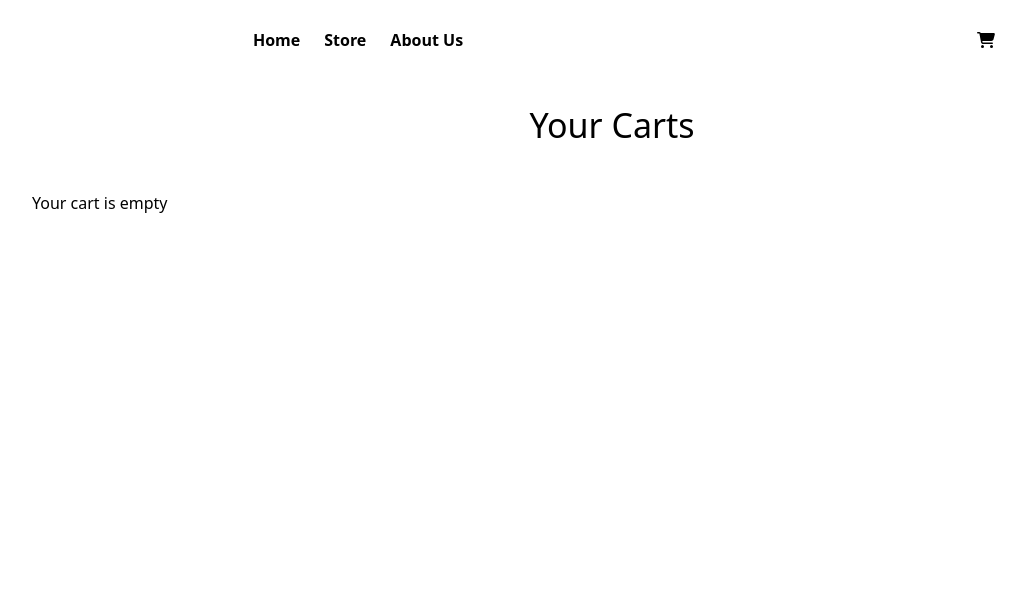
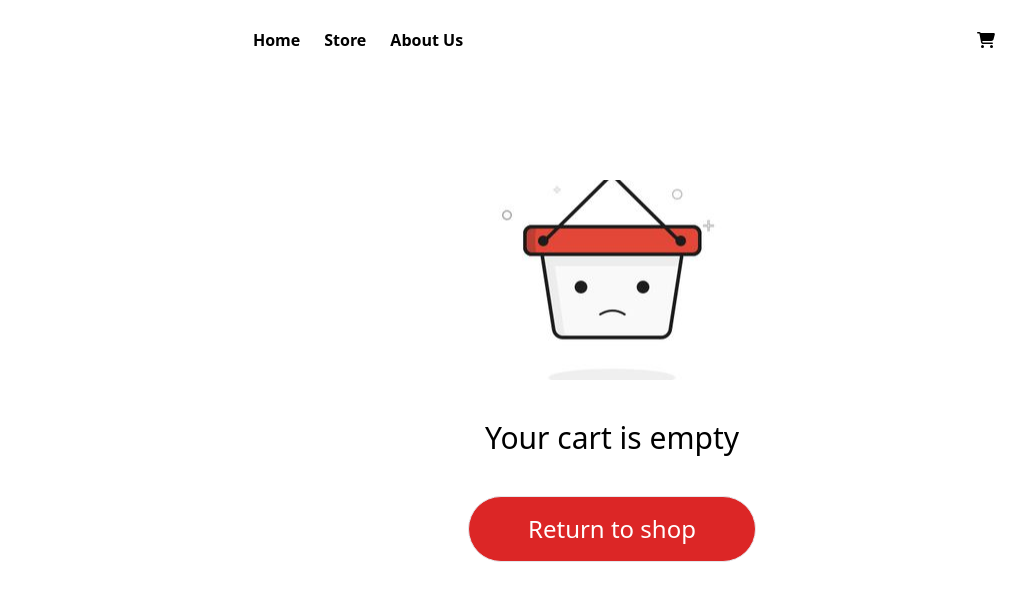
Before and after one commit to Hafizshkr/Ecommerce-store-react, a React (Vite) app: page /Cart in a window 1280 px wide. Shown: the top 600 px of the page, without its empty margins (28-1054 px from the left). Built offline with nearby package versions, Linux system fonts and the light colour scheme.

Commit message:
add some styles on cartpage

```diff
--- a/src/Pages/Cart/CartPage.jsx
+++ b/src/Pages/Cart/CartPage.jsx
@@ -2,7 +2,12 @@ import { FontAwesomeIcon } from "@fortawesome/react-fontawesome";
 import Navbar from "../../Components/Navbar";
 import { useDispatch, useSelector } from "react-redux";
 import { faX } from "@fortawesome/free-solid-svg-icons";
-import { quantifierMinus, quantifierPlus, removeFromCart } from "../Store/Cart/cart";
+import {
+  quantifierMinus,
+  quantifierPlus,
+  removeFromCart,
+} from "../Store/Cart/cart";
+import EmptyCart from "./section/EmptyCart";
 
 const CartPage = () => {
   const cartItems = useSelector((store) => store.cart.items);
@@ -15,8 +20,8 @@ const CartPage = () => {
     dispatch(quantifierPlus({ productId, quantity: 1 }));
   };
   const handleMinusItem = (productId) => {
-    dispatch(quantifierMinus({productId, quantity: 1}))
-  }
+    dispatch(quantifierMinus({ productId, quantity: 1 }));
+  };
 
   return (
     <>
@@ -24,11 +29,11 @@ const CartPage = () => {
       <div className="flex align-center justify-center min-h-screen ">
         <div className="flex align-center flex-col">
           <div>
-            <h1 className="text-center py-5 text-[34px]">Your Carts</h1>
+            <h1 className="py-10 "></h1>
           </div>
           <div className="px-5 py-5  w-[1200px]">
             {cartItems.length === 0 ? (
-              <p>Your cart is empty</p>
+              <EmptyCart />
             ) : (
               <table className="w-full h-full ">
                 <thead>
@@ -63,6 +68,7 @@ const CartPage = () => {
                         </td>
                         <td className="px-5 py-5 text-center">
                           <button
+                            className="border p-2 m-2"
                             onClick={() => {
                               handleAddItem(item.productId);
                             }}
@@ -71,6 +77,7 @@ const CartPage = () => {
                           </button>
                           {item.quantity}
                           <button
+                            className="border p-2 m-2"
                             onClick={() => {
                               handleMinusItem(item.productId);
                             }}
--- /dev/null
+++ b/src/Pages/Cart/section/EmptyCart.jsx
@@ -0,0 +1,18 @@
+import React from "react";
+import { NavLink } from "react-router-dom";
+
+const EmptyCart = () => {
+  return (
+    <>
+      <div className="flex items-center justify-center flex-col ">
+        <div className="emptyCart h-[25vh] w-[50vh] "></div>
+        <p className="text-3xl py-10">Your cart is empty</p>
+        <button className="text-2xl border p-4 rounded-full w-[18rem] bg-red-600 text-white hover:bg-white hover:text-black">
+          <NavLink to="/Store">Return to shop</NavLink>
+        </button>
+      </div>
+    </>
+  );
+};
+
+export default EmptyCart;
--- a/src/index.css
+++ b/src/index.css
@@ -11,3 +11,9 @@
     background-position: center;
     background-color: rgba(0, 0, 0, 1)
 }
+
+.emptyCart {
+    background-image: url(/src/Asset/cartempty.jpg);
+    background-position: center;
+    background-repeat: no-repeat;
+}
```
Also changed, not shown: src/Asset/cartempty.jpg (added).
